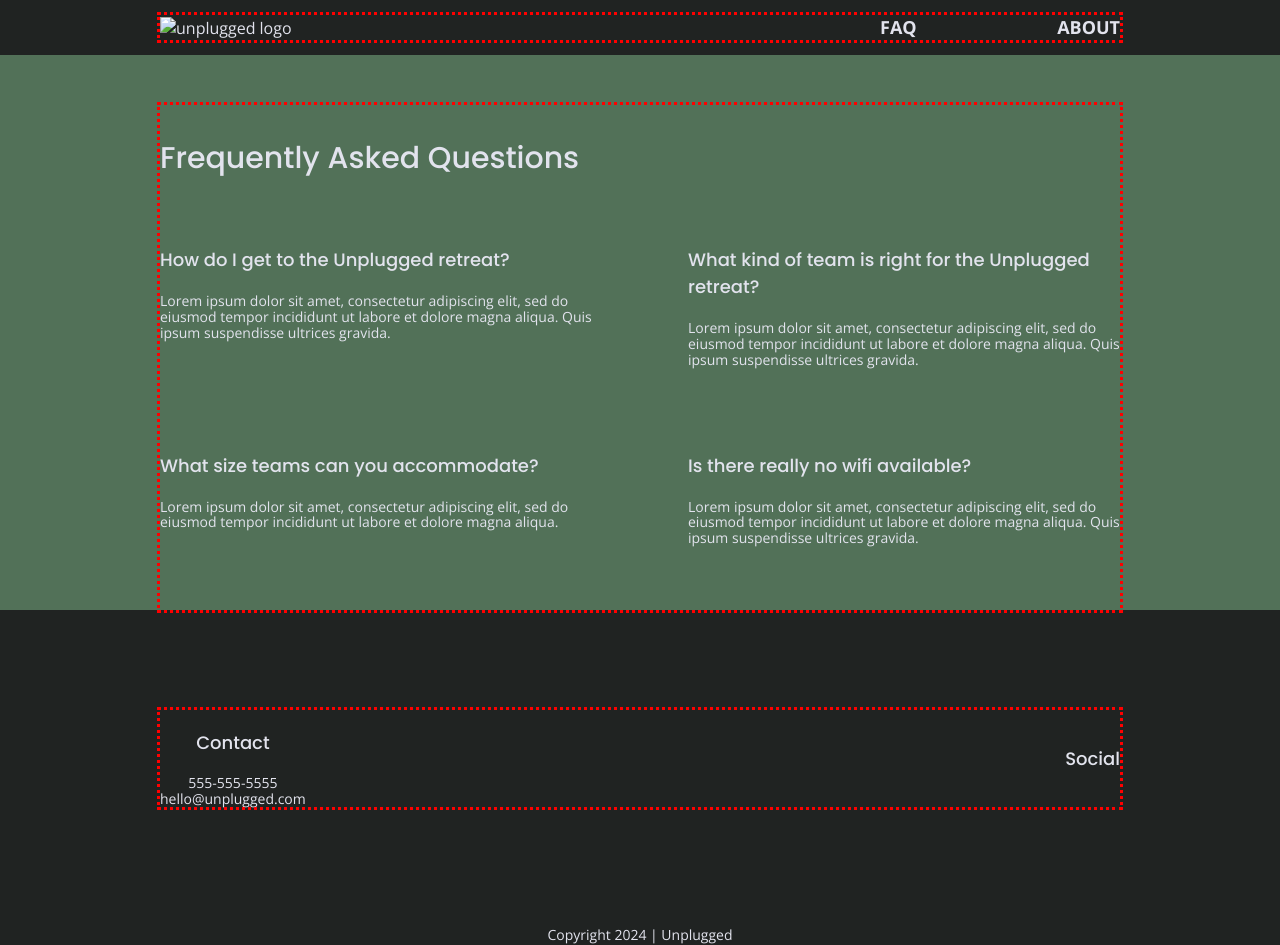
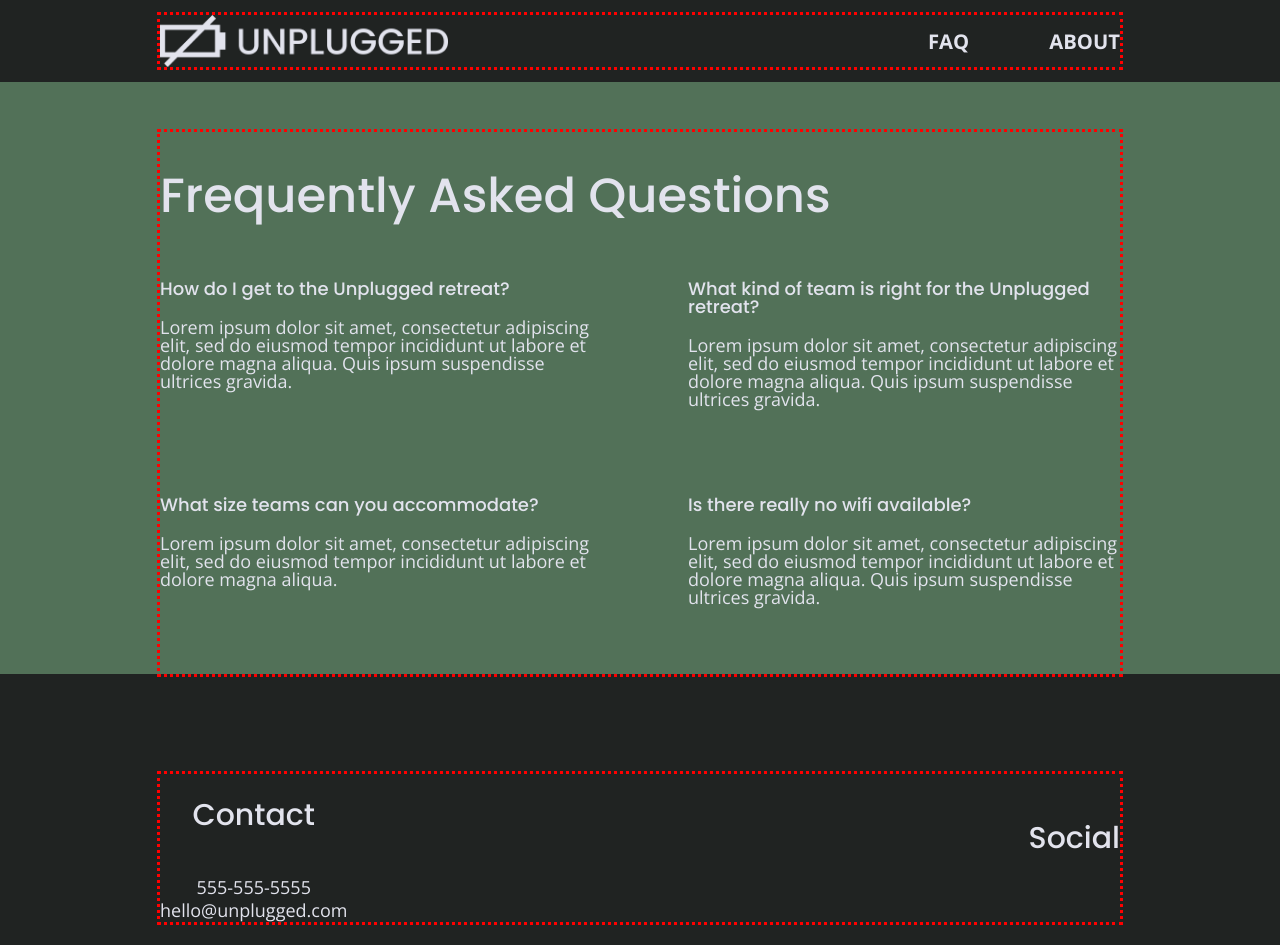
Before and after one commit to Jen-Heard/unplugged-project, a website: page faq/index.html in a window 1280 px wide. Shown: the top 945 px of the page. Drawn offline with nearby package versions, Linux system fonts and the light colour scheme.

Commit message:
Added responsive images and additional styling to all breakpoints

```diff
--- a/css/main.css
+++ b/css/main.css
@@ -133,15 +133,15 @@ margin: 20px 0;
 
 p {
 font-size: .875em;
-line-height: 1.125em;
+line-height: 1.285;
 }
 
 img {
-`
+ width: 100%;
 }
 
 figure {
-
+  margin: 0;
 }
 
 address {
@@ -165,6 +165,10 @@ header .content-wrapper {
   margin: 0;
 }
 
+header figure {
+  width: 60%;
+}
+
 .header-divider {
   width: 100%;
   height: 1px;
@@ -183,6 +187,9 @@ header nav ul {
   display: flex;
   justify-content: space-around;
   width: 100%;
+  }
+  header nav ul li {
+    font-size: 1.125em;
   }
 
 footer {
@@ -228,6 +235,9 @@ footer .social-icons p {
 .hero-area {
   display: flex;
   justify-content: center;
+  background: url("../img/unplugged-hero.jpg") center no-repeat #333;
+  background-size: cover;
+  min-height: 500px;
 }
 
 .hero-area h1 {
@@ -275,15 +285,17 @@ input[type=button] {
 .features {
   display: flex;
   justify-content: center;
-}
+  background: url("../img/unplugged-retreat-features.jpg") center no-repeat #333;
+  background-size: cover;
+  }
 
 .features h2 {
   margin-bottom: 60px;
+  width: 92%;
 }
 
 .features article {
-  width: 63%;
-  text-align: center;
+  width: 58%;
   margin: 30px 0;
 }
 
@@ -296,6 +308,7 @@ input[type=button] {
 
 .features p {
   margin: 0;
+  text-align: center;
 }
 
 /**** Reviews ****/
@@ -307,15 +320,13 @@ input[type=button] {
 
 .reviews h2 {
   margin-bottom: 40px;
-  font-size: 1.875em;
-  line-height: 1.875em;
-}
+  line-height: 1;
+  }
 
 .reviews h3 {
   width: 55%;
   margin: 20px 0;
-
-}
+  }
 
 /************************** ABOUT PAGE ************************/
 
@@ -355,7 +366,7 @@ input[type=button] {
 
 .faq h2 {
   margin-bottom: 40px;
-   line-height: 1.875em;
+   line-height: 1;
 }
 
 .faq-content {
@@ -363,7 +374,7 @@ input[type=button] {
 }
 
 .faq-content h4 {
-  line-height: 1.5em;
+  line-height: 1.333;
 }
 
 
@@ -469,11 +480,24 @@ input[type=button] {
     margin: 100px 0;
   }
 
+  h2 {
+    font-size: 2.25em;
+    line-height: 1.333;
+  }
+
+  h3 {
+    font-size: 1.5em;
+    line-height: 1.25;
+  }
 
   /* Header */
 
   header {
     padding: 33px 0;
+  }
+
+  header figure {
+    width: 30%;
   }
 
 header .content-wrapper {
@@ -482,7 +506,7 @@ header .content-wrapper {
 }
 
 header nav {
-  width: 25%;
+  width: 20%;
 }
 
 header nav ul {
@@ -495,9 +519,15 @@ header nav ul {
 
 /* Hero Area */
 
+.hero-area {
+  min-height: 600px;
+}
+
 .hero-area h1 {
   margin: 0;
-  width: 80%;
+  width: 85%;
+  font-size: 3em;
+  line-height: 1;
 }
 
 /* Aside Area */
@@ -518,6 +548,10 @@ aside .content-wrapper .form {
 
 /* Features Area */
 
+.features h2 {
+  margin-bottom: 20px;
+}
+
 .features article {
   display: flex;
   align-items: center;
@@ -534,10 +568,21 @@ aside .content-wrapper .form {
 .reviews article {
   display: flex;
   justify-content: space-between;
+
 }
 
+.reviews h2 {
+  width: 80%;
+}
+
+.reviews article figure,
 .reviews article div {
   width: 49%;
+}
+
+.reviews h3 {
+  width: 75%;
+  margin: 0;
 }
 
 /* Footer */
@@ -546,15 +591,25 @@ footer .content-wrapper {
   width: 65%;
 }
 
-.footer-content {
+footer .footer-content {
   display: flex;
   justify-content: space-between;
   align-items: center;
+  flex-direction: row;
  }
 
  footer .contact {
   margin-bottom: 0;
  }
+
+footer h4 {
+  font-size: 1.5em;
+  margin-bottom: 40px;
+}
+
+footer p {
+  line-height: 1.285;
+}
 
 footer .copyright {
   width: 100%;
@@ -583,7 +638,11 @@ footer .copyright {
   display: flex;
   justify-content: space-between;
   align-items: flex-start;
-}
+  }
+
+  .contact-content h4 {
+    font-size: 1.5em;
+  }
 
 /***** FAQ Page *****/
 
@@ -599,6 +658,12 @@ footer .copyright {
   width: 80%;
 }
 
+.faq h4,
+.faq p {
+  font-size: .875em;
+  line-height: 1.125;
+}
+
 }
 
 @media only screen and (min-width: 1200px) {
@@ -610,6 +675,19 @@ footer .copyright {
   max-width: 960px;
 }
 
+h2 {
+  font-size: 2.25em;
+}
+
+h3, h4 {
+  font-size: 1.875em;
+}
+
+p {
+  font-size: 1.125em;
+  line-height: 1.333;
+}
+
 header {
   padding: 15px 0;
 }
@@ -618,6 +696,7 @@ header {
 
 .hero-area h1 {
   width: 70%;
+  font-size: 3.75em;
 }
 
 /* Aside Area */
@@ -657,17 +736,29 @@ footer .content-wrapper {
   width: 100%;
 }
 
+footer h4 {
+  font-size: 1.875em;
+}
+
 /***** About Page *****/
 
 .mission h2,
  .contact-section .contact-wrapper h2 {
   width: 90%;
+  font-size: 3em;
 }
 
 /***** FAQ Page *****/
 
 .faq h2 {
   width: 100%;
+  font-size: 3em;
+}
+
+.faq h4,
+.faq p {
+  font-size: 1.125em;
+  line-height: 1;
 }
 
 }
--- a/faq/index.html
+++ b/faq/index.html
@@ -31,7 +31,12 @@
   <header>
 
     <div class="content-wrapper">
-      <a href="#"><img  alt="unplugged logo"></a>
+     <figure>
+      <a href="#">
+        <img src="../img/unpluggedlogo.png" alt="unplugged logo">
+      </a>
+     </figure>
+
       <div class="header-divider"></div>
 
       <nav>
```
Also changed, not shown: about/index.html (+10 -1 lines), index.html (+10 -2 lines).
